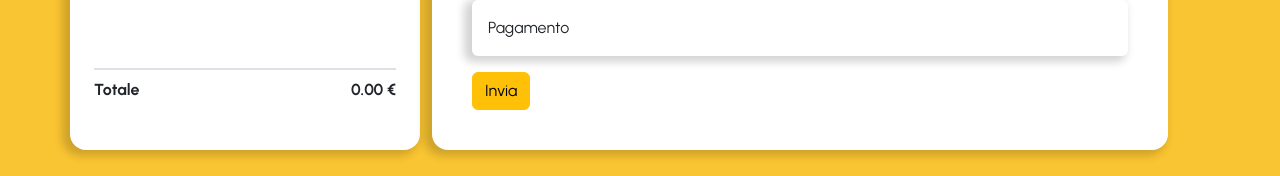
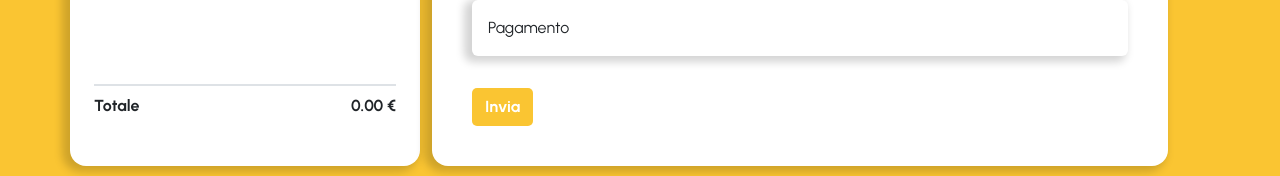
Before and after one commit to Finnedorn/vite-deliverboo, a Vue app: page /checkout in a window 1280 px wide. Shown: the part 659-835 px from the top of the page. Built offline with nearby package versions, Linux system fonts and the light colour scheme; no server answers.

Commit message:
minor fix to checkout btns

```diff
--- a/src/components/CartComponent.vue
+++ b/src/components/CartComponent.vue
@@ -33,7 +33,7 @@
                     Svuota <br> Carrello
                 </button>
                 <router-link :to="{ name: 'checkout' }">
-                    <button class="btn btn-checkout text-light fw-bold ">
+                    <button class="btn btn-checkout text-light fw-bold">
                         Vai al <br> Checkout
                     </button>
                 </router-link>
--- a/src/pages/AppCheckout.vue
+++ b/src/pages/AppCheckout.vue
@@ -73,7 +73,7 @@
                                             </div>
                                         </div>
                                     </div>
-                                    <button type="submit" class="btn btn-warning">Invia</button>
+                                    <button type="submit" class="btn btn-send fw-bold mt-3">Invia</button>
                                 </form>
                             </div>
                         </div>
@@ -128,4 +128,14 @@ main {
     .border-top-grey {
         border-top: rgba(0, 0, 0, 0.175);
     }
+
+    .btn-send {
+        background-color: $color-primary;
+        border-radius: 5px;
+        color: $color-white;
+        &:hover {
+            transform: scale(1.05);
+            transition: all 0.5s;
+        }
+    }
 }</style>
```
